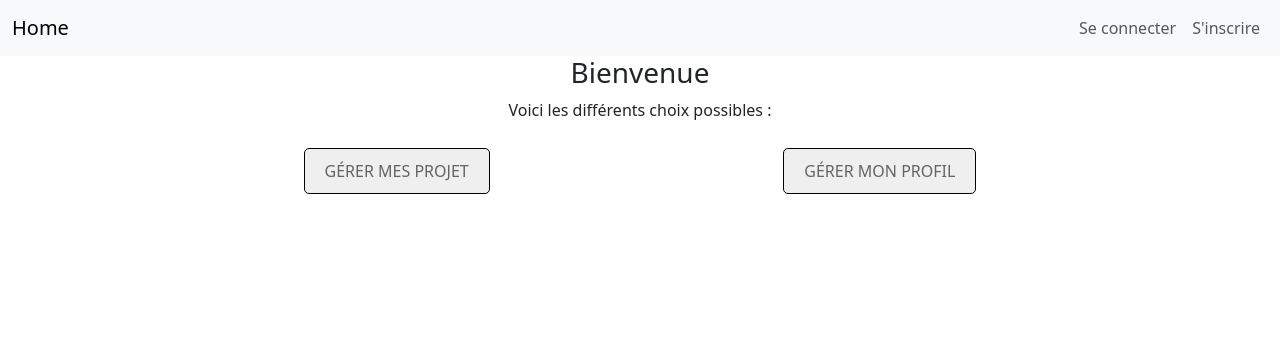
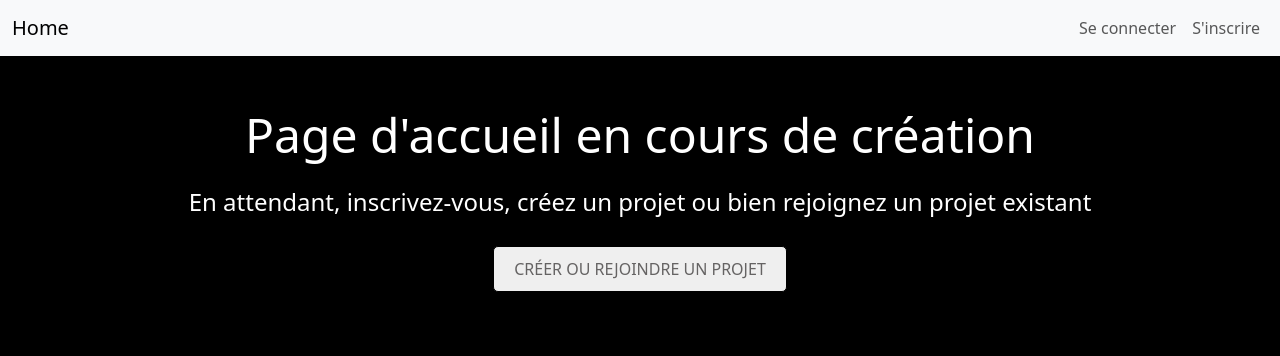
Before and after one commit to GillesCob/BB-site, a Flask app: page / in a window 1280 px wide. Shown: the top 356 px of the page. Run offline with Flask 3, Linux system fonts and the light colour scheme.

Commit message:
Version terminée de Pronostic

```diff
--- a/app_folder/templates/change_email.html
+++ b/app_folder/templates/change_email.html
@@ -6,7 +6,7 @@
 
 
 {% block content %}
-    <div class="container d-flex justify-content-center align-items-center min-vh-100">
+    <div class="container d-flex justify-content-center align-items-center">
         <div class="card p-4">
             <h1 class="text-center mb-1">Changer d'email</h1>
             <form method="post">
--- a/app_folder/templates/change_password.html
+++ b/app_folder/templates/change_password.html
@@ -6,7 +6,7 @@
 
 
 {% block content %}
-    <div class="container d-flex justify-content-center align-items-center min-vh-100">
+    <div class="container d-flex justify-content-center align-items-center">
         <div class="card p-4">
             <h1 class="text-center mb-1">Changer de mot de passe</h1>
             <form method="post">
--- a/app_folder/templates/home.html
+++ b/app_folder/templates/home.html
@@ -5,17 +5,42 @@
 {% endblock %}
 
 {% block content %}
+<style>
 
-<div class="text-center">
-    <h3>Bienvenue</h3>
-    <p>Voici les différents choix possibles : </p>
+    .container {
+        text-align: center;
+    }
+    h1 {
+        color: #ffffff;
+        font-size: 3rem;
+        margin-bottom: 20px;
+        margin-top: 50px;
+    }
+    p {
+        color: #ffffff;
+        font-size: 1.5rem;
+    }
+</style>
+</head>
+<body>
+<div class="container">
+    <h1>Page d'accueil en cours de création</h1>
+    <p>En attendant, inscrivez-vous, créez un projet ou bien rejoignez un projet existant</p>
+
+
 </div>
 
 <div class="all_btn">
-    <button type="button" class="pronostics_btn btn_not_selected" onclick="window.location.href='/my_projects'">Gérer mes projet</button>
-    <button type="button" class="pronostics_btn btn_not_selected" onclick="window.location.href='/my_profil'">Gérer mon profil</button>
+    <button type="button" class="pronostics_btn btn_not_selected" onclick="window.location.href='/my_projects'">Créer ou rejoindre un projet</button>
+</div>
 
-</div>
+<!--Night mode-->
+<style>
+    body{
+        background-color: #000000;
+        color: white;
+    }
+</style>
 
 
 
--- a/app_folder/templates/join_project.html
+++ b/app_folder/templates/join_project.html
@@ -6,7 +6,7 @@
 
 
 {% block content %}
-    <div class="container d-flex justify-content-center align-items-center min-vh-100">
+    <div class="container d-flex justify-content-center align-items-center">
         <div class="card p-4">
             <h1 class="text-center mb-1">Rejoindre un projet</h1>
             <form method="post">
```
